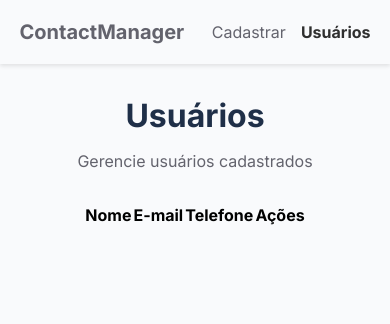
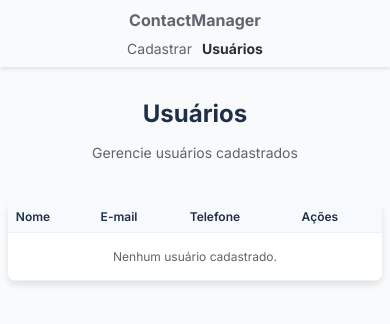
Before and after one commit to GabriFrnd/ContactManager, a website built with Vite: page template/src/users.html in a window 390 px wide. Built offline with nearby package versions, Linux system fonts and the light colour scheme.

Commit message:
✅ Atualizações: fim do projeto

```diff
--- a/template/src/users.css
+++ b/template/src/users.css
@@ -78,3 +78,129 @@ body {
     margin-bottom: 1rem;
     margin-top: 1rem;
 }
+
+.users-container .users-table {
+    background-color: #FFF;
+    border-radius: 8px;
+    box-shadow: 0 4px 6px rgba(0, 0, 0, 0.1);
+    max-width: 90%;
+    padding: 1.5rem;
+    width: 400px;
+}
+
+.users-container .table-title {
+    color: #1F2F48;
+    font-size: 1rem;
+}
+
+.users-table {
+    background-color: #FFF;
+    border-collapse: collapse;
+    border-radius: 8px;
+    box-shadow: 0 4px 6px rgba(0, 0, 0, 0.1);
+    font-size: 0.875rem;
+    max-width: 800px;
+    margin: 1rem auto;
+    overflow: hidden;
+    width: 100%;
+}
+
+.users-table th,
+.users-table td {
+    border-bottom: 1px solid #EDF2F7;
+    padding: 0.75rem 1rem;
+    text-align: left;
+}
+
+.users-table th {
+    background-color: #F7FAFC;
+    color: #1F2F48;
+    font-weight: 600;
+}
+
+.users-table tbody tr td[colspan="4"] {
+    color: #63636D;
+    display: table-cell;
+    padding: 1rem;
+    text-align: center;
+    width: 100%;
+}
+
+.delete-btn {
+    background: #ff4444;
+    border: none;
+    border-radius: 4px;
+    color: white;
+    cursor: pointer;
+    padding: 5px 10px;
+}
+
+.delete-btn:hover {
+    background: #cc0000;
+}
+
+@media (max-width: 768px) {
+    .navbar {
+        align-items: center;
+        display: flex;
+        flex-direction: column;
+        padding: 10px 5%;
+    }
+
+    .navbar .logo {
+        margin-bottom: 10px;
+    }
+
+    .navbar .menu {
+        gap: 10px;
+    }
+
+    .users-container .users-table {
+        max-width: 100%;
+        padding: 1rem;
+    }
+
+    .users-table th,
+    .users-table td {
+        padding: 0.75rem;
+        font-size: 0.875rem;
+    }
+}
+
+@media (max-width: 480px) {
+    .navbar .logo {
+        font-size: 1rem;
+    }
+
+    .navbar .menu a {
+        font-size: 0.875rem;
+    }
+
+    .users-container {
+        gap: 0.5rem;
+        padding: 0 2%;
+    }
+
+    .users-container .title h1 {
+        font-size: 1.5rem;
+    }
+
+    .users-container .title p {
+        font-size: 0.875rem;
+    }
+
+    .users-container .users-table {
+        padding: 0.5rem;
+    }
+
+    .users-table th,
+    .users-table td {
+        padding: 0.5rem;
+        font-size: 0.75rem;
+    }
+
+    .delete-btn {
+        padding: 3px 8px;
+        font-size: 0.75rem;
+    }
+}
--- a/template/src/users.html
+++ b/template/src/users.html
@@ -34,12 +34,12 @@
         <!-- Tabela de usuários -->
 
         <table class="users-table">
-            <thead>
+            <thead class="table-title">
                 <tr>
-                    <th>Nome</th>
-                    <th>E-mail</th>
-                    <th>Telefone</th>
-                    <th>Ações</th>
+                    <th class="table-item">Nome</th>
+                    <th class="table-item">E-mail</th>
+                    <th class="table-item">Telefone</th>
+                    <th class="table-item">Ações</th>
                 </tr>
             </thead>
 
@@ -47,8 +47,6 @@
                 <!-- Os usuários serão inseridos aqui dinamicamente -->
             </tbody>
         </table>
-
-        <!-- <p class="no-users">Nenhum usuário cadastrado</p> -->
     </main>
 
     <script src="users.js" type="module"></script> <!-- Link: arquivo 'users.js' para lógica -->
--- a/template/src/users.js
+++ b/template/src/users.js
@@ -0,0 +1,44 @@
+// users.js (no diretório /src/)
+document.addEventListener("DOMContentLoaded", () => {
+    const tbody = document.querySelector("tbody");
+
+    // Carrega e exibe os usuários
+    loadUsers();
+
+    function loadUsers() {
+      const users = JSON.parse(localStorage.getItem("users")) || [];
+      tbody.innerHTML = ""; // Limpa a tabela antes de recarregar
+
+      if (users.length === 0) {
+        tbody.innerHTML = `<tr><td class="no-users" colspan="4">Nenhum usuário cadastrado.</td></tr>`;
+        return;
+      }
+
+      // Adiciona cada usuário na tabela
+      users.forEach((user, index) => {
+        const tr = document.createElement("tr");
+        tr.innerHTML = `
+          <td>${user.name}</td>
+          <td>${user.email}</td>
+          <td>${user.phone}</td>
+          <td><button class="delete-btn" data-index="${index}">Excluir</button></td>
+        `;
+        tbody.appendChild(tr);
+      });
+
+      // Adiciona eventos aos botões de exclusão
+      document.querySelectorAll(".delete-btn").forEach((btn) => {
+        btn.addEventListener("click", (e) => {
+          const index = e.target.getAttribute("data-index");
+          deleteUser(index);
+        });
+      });
+    }
+
+    function deleteUser(index) {
+      let users = JSON.parse(localStorage.getItem("users")) || [];
+      users.splice(index, 1); // Remove o usuário do array
+      localStorage.setItem("users", JSON.stringify(users)); // Atualiza o localStorage
+      loadUsers(); // Recarrega a lista
+    }
+  });
```
